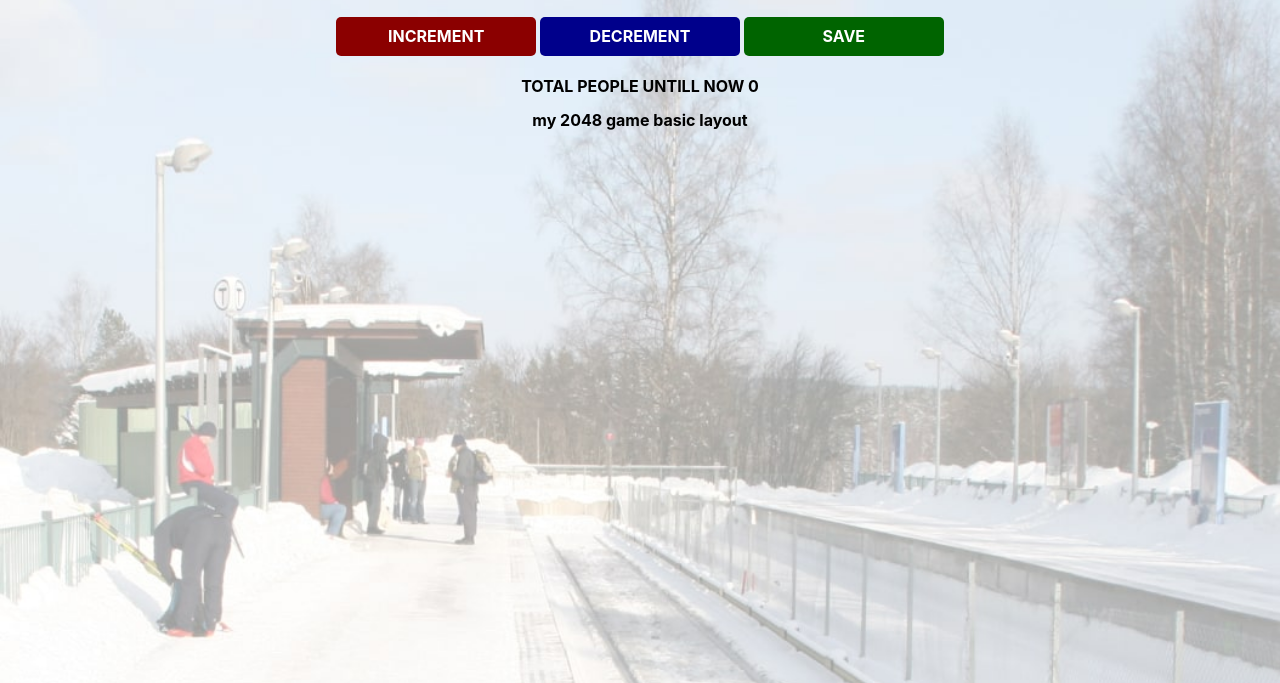
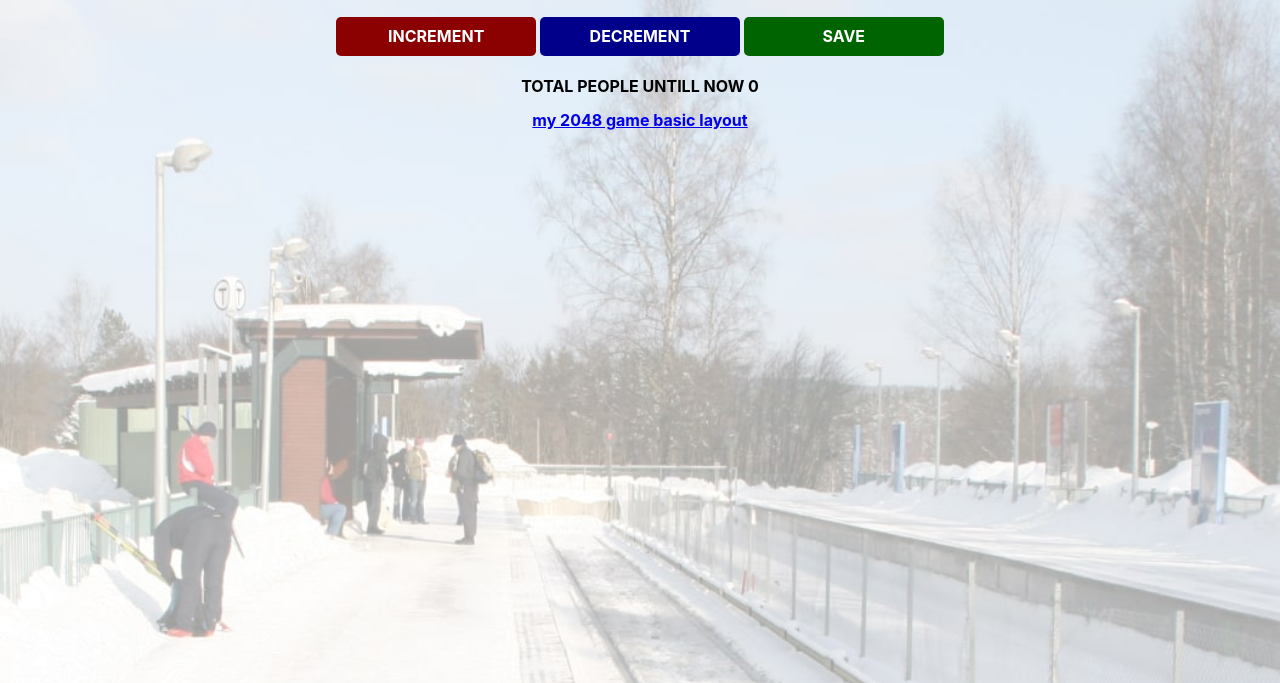
Before and after one commit to siva1b3/home, a plain HTML site: page index.html in a window 1280 px wide. Shown: the part 117-800 px from the top of the page. Drawn offline with nearby package versions, Linux system fonts and the light colour scheme.

Commit message:
Update index.html

```diff
--- a/index.html
+++ b/index.html
@@ -9,7 +9,7 @@
         <button id="decrement-btn" onclick="decrement()">DECREMENT</button>
         <button id="save-btn" onclick="save()">SAVE</button>
         <p id="output">TOTAL PEOPLE UNTILL NOW <span id="saved_output">0</span></p>
-        <a src="https://siva1b3.github.io/2048/">my 2048 game basic layout</a>
+        <a href="https://siva1b3.github.io/2048/">my 2048 game basic layout</a>
         <!-- 2. Create a SAVE button.
         Set the id to "save-btn" and call the save() function when it's clicked -->
         <script src="index.js"></script>
```
